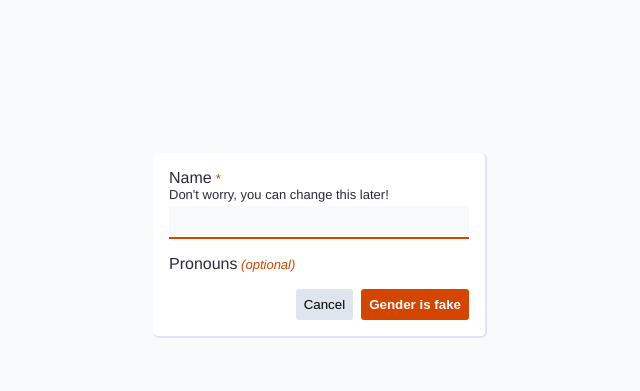
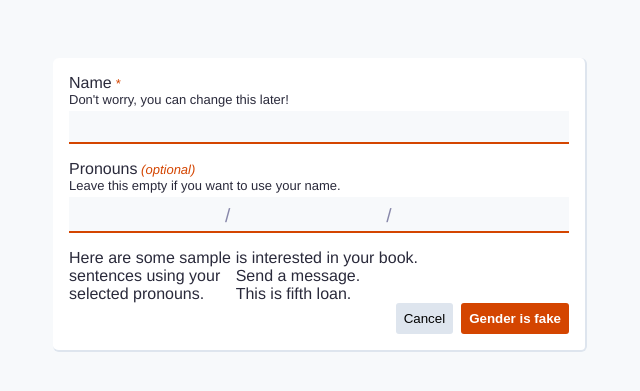
Before and after one commit to redactedjeans/pronouns, a Vue app: page / in a window 1280 px wide. Shown: the part 115-506 px from the top of the page, without its empty margins (320-960 px from the left). Built offline with nearby package versions, Linux system fonts and the light colour scheme.

Commit message:
added pronouns component that includes three text inputs

```diff
--- a/src/components/PronounForm.vue
+++ b/src/components/PronounForm.vue
@@ -6,19 +6,35 @@
       <input type="text" name="name" id="name" class="input" required>
     </div>
     <div class="form-grp optional">
-      <label class="form-grp-label" for="name">Pronouns</label>
-      <!-- <pronouns></pronouns> -->
+      <label class="form-grp-label" for="pronouns">Pronouns</label>
+      <div class="form-grp-descr">Leave this empty if you want to use your name.</div>
+      <pronouns></pronouns>
+    </div>
+    <div style="display:flex;">
+      <div style="flex:1">
+        Here are some sample sentences using your selected pronouns.
+      </div>
+      <div style="flex:2">
+        <div><span class="sub"></span> is interested in your book.</div>
+        <div>Send <span class="obj"></span> a message.</div>
+        <div>This is <span class="pos"></span> fifth loan.</div>
+      </div>
     </div>
     <div class="form-grp form-btns">
-      <button class="btn btn-reset">Cancel</button>
-      <button class="btn btn-submit">Gender is fake</button>
+      <button class="btn btn-reset" type="reset">Cancel</button>
+      <button class="btn btn-submit" type="submit">Gender is fake</button>
     </div>
   </form>
 </template>
 
 <script>
+import Pronouns from './Pronouns.vue'
+
 export default {
-  name: 'PronounForm'
+  name: 'PronounForm',
+  components: {
+    Pronouns
+  }
 }
 </script>
 
@@ -27,14 +43,15 @@ export default {
 
 // form wrapper
 .form
+  position relative
+  top -(gutter * 10)
   min-width 300px
-  max-width 700px
+  max-width 500px
   background-color white
   padding (gutter * 2)
   border-radius (round * 2)
   border-right  bw solid secondary
   border-bottom bw solid secondary
-  margin-bottom (gutter * 10)
 
   // input group
   &-grp
@@ -62,6 +79,10 @@ export default {
     flex-direction row
     justify-content end
 
+.ex .ex-pro
+  font-weight bold
+  color primary
+
 // button input
 .btn
   cursor pointer
@@ -86,7 +107,9 @@ export default {
   border none
   border-bottom bw solid primary
   background-color lighten(secondary, 75%)
-  // disabled input
-  &:disabled
-    border-bottom-color secondary
+  transition background-color time func
+  // focused input
+  &:focus,
+  &:focus-within
+    background-color lighten(secondary, 50%)
 </style>
--- /dev/null
+++ b/src/components/Pronouns.vue
@@ -0,0 +1,37 @@
+<template>
+  <div class="input">
+    <span class="pronoun"><input type="text" class=""></span>
+    <span class="pronoun"><input type="text" class=""></span>
+    <span class="pronoun"><input type="text" class=""></span>
+  </div>
+</template>
+
+<script>
+export default {
+    name: 'Pronouns'
+}
+</script>
+
+<style lang="stylus" scoped>
+@import '../assets/stylus/vars'
+
+// pronoun field
+.pronoun
+  // input element
+  input
+    box-sizing border-box
+    width (100 / 3)%
+    background none
+    border none
+  // separators
+  &:not(:last-child)
+    position relative
+    input
+      padding-right 1rem
+    &::after
+      position absolute
+      right 0.5rem
+      content '/'
+      font-size 1.2rem
+      color lighten(f-color, 50%)
+</style>
```
